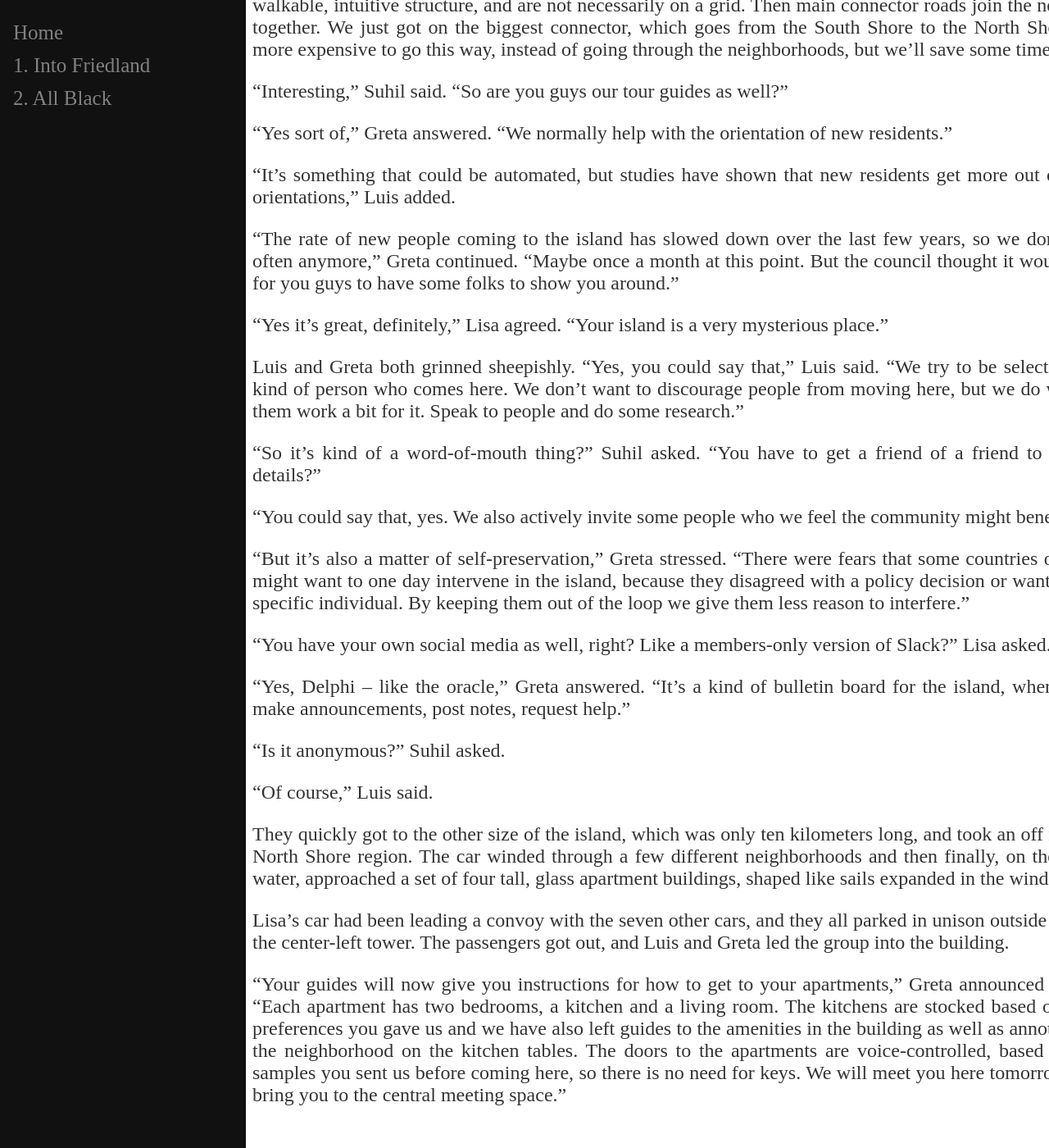
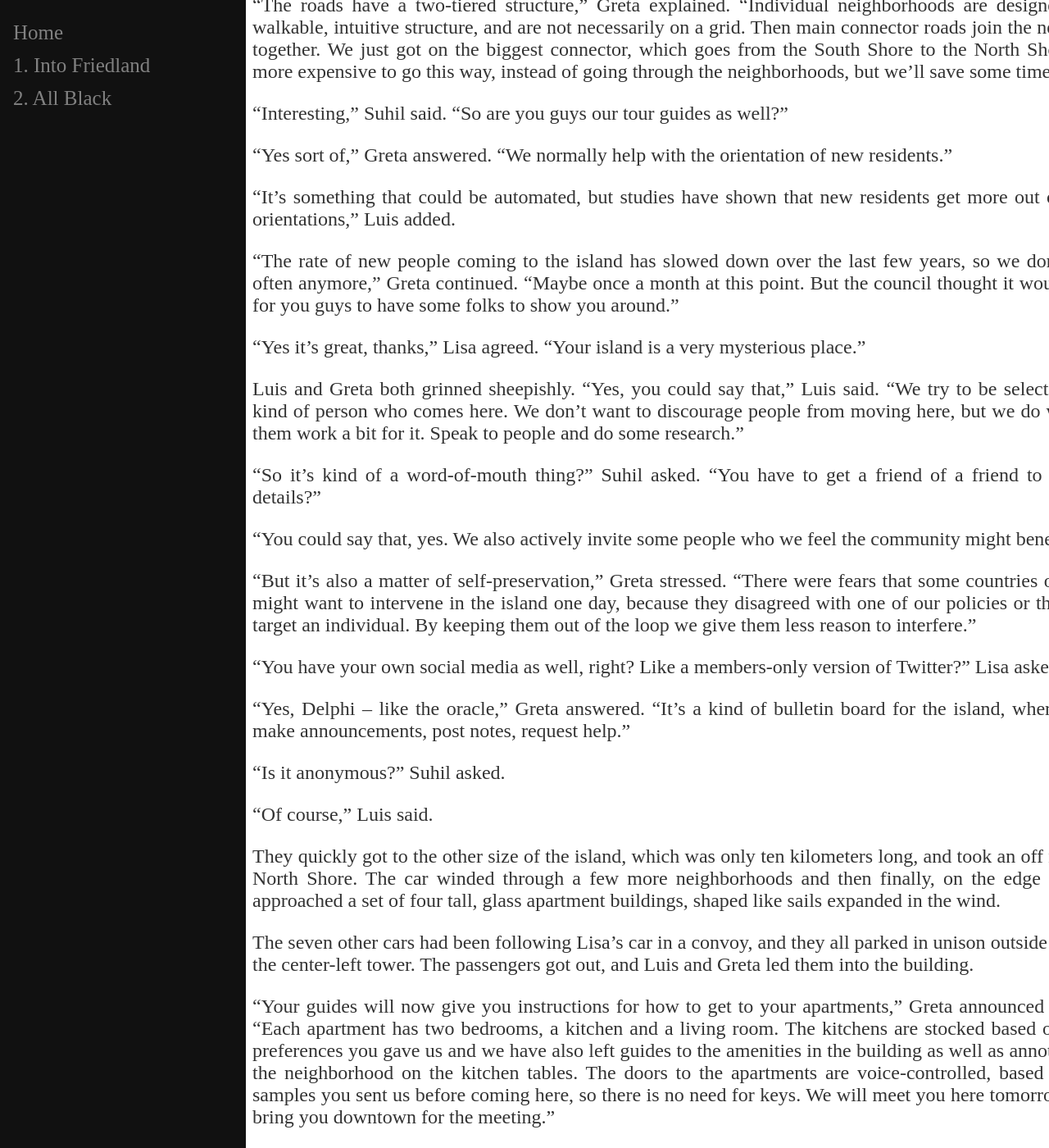
Before and after one commit to fylobc/fylobc.github.io, a Jekyll site: the page built from _parts/Part_0.md, in a window 1280 px wide and 1400 px high, scrolled down 3847 px. Shown: the whole window at 82% size. Built offline with Jekyll 4.4.1, drawn with Linux system fonts in a browser that asks for light colours; some of the changed text lies outside the part shown.

Commit message:
Edited Part 0

```diff
--- a/_parts/Part_0.md
+++ b/_parts/Part_0.md
@@ -71,13 +71,13 @@
 
 “Excellent.”
 
-Luis led them out of the airport and ordered a four person car for Lisa, Greta, Suhil (the other lead negotiator) and himself. The rest of the group also got into four person cars, with two visitors and two hosts.
+Luis led them out of the airport and ordered a four person car for Lisa, Greta, Suhil (the other lead negotiator) and himself. The rest of the group also got into four person cars, with two visitors and two hosts in each.
 
 The lead car was quiet at first, as the hosts respected that Lisa and Suhil were tired from the long trip and let them take the island in.
 
 It was like being an aircraft carrier or one of the artificial islands off Dubai, except that the scale was ten times larger. The water was ever-present -- with the windows rolled down Lisa and Suhil could smell the salt -- and the island was so massive it didn't feel the waves.
 
-There was a studied lack of sterility to Friedland, although it had only been completed five years ago. The master urban plan had been done by B.I.G., but there had been competitions to design individual neighborhoors and even individual buildings, so each part of the island had a distinct character, though everything was hyper-modern and clearly designed with the help of software. In some neighborhoods the apartment blocks seemed almost austere in the precision of their design, in others the buildings were amorphous, with strange shapes intersecting each other at odd angles. Parks and sports fields were scattered throughout, as were some gated compounds which Lisa guessed hid the mansions of the wealthier islanders from view. The streets had wide bike lanes and tree-lined pavements, and cars moved along them in perfect synchonization, except for some narrows side streets which seemed to be reserved for pedestrians and cyclists.
+There was a studied lack of sterility to Friedland, although it had only been completed five years ago. The master urban plan had been done by B.I.G., but there had been competitions to design individual neighborhoors and even individual buildings, so each part of the island had a distinct character, though everything was hyper-modern and clearly designed with the help of software. In some neighborhoods the apartment blocks seemed almost austere in the precision of their design, in others the buildings were amorphous, with strange shapes intersecting each other at odd angles. In general the buildings were four or five stories high, though there were some larger complexes which seemed to be corporate offices. Parks and sports fields were scattered throughout, as were some gated compounds which Lisa guessed hid the mansions of the wealthier islanders from view. The streets had wide bike lanes and tree-lined pavements, and cars moved along them in perfect synchonization, except for some narrows side streets which seemed to be reserved for pedestrians and cyclists.
 
 The city bustled, but it felt undercrowded, and Lisa made a mental note that the island could easily support an increase in population.
 
@@ -93,7 +93,7 @@
 
 "The rate of new people coming to the island has slowed down over the last few years, so we don't do it very often anymore," Greta continued. "Maybe once a month at this point. But the council thought it would be helpful for you guys to have some folks to show you around."
 
-"Yes it's great, definitely," Lisa agreed. "Your island is a very mysterious place."
+"Yes it's great, thanks," Lisa agreed. "Your island is a very mysterious place."
 
 Luis and Greta both grinned sheepishly. "Yes, you could say that," Luis said. "We try to be selective about the kind of person who comes here. We don't want to discourage people from moving here, but we do want to make them work a bit for it. Speak to people and do some research."
 
@@ -101,9 +101,9 @@
 
 "You could say that, yes. We also actively invite some people who we feel the community might benefit from."
 
-"But it's also a matter of self-preservation," Greta stressed. "There were fears that some countries or institutions might want to one day intervene in the island, because they disagreed with a policy decision or wanted to target a specific individual. By keeping them out of the loop we give them less reason to interfere."
+"But it's also a matter of self-preservation," Greta stressed. "There were fears that some countries or institutions might want to intervene in the island one day, because they disagreed with one of our policies or they wanted to target an individual. By keeping them out of the loop we give them less reason to interfere."
 
-"You have your own social media as well, right? Like a members-only version of Slack?" Lisa asked.
+"You have your own social media as well, right? Like a members-only version of Twitter?" Lisa asked.
 
 "Yes, Delphi -- like the oracle," Greta answered. "It's a kind of bulletin board for the island, where people can make announcements, post notes, request help."
 
@@ -111,8 +111,8 @@
 
 "Of course," Luis said.
 
-They quickly got to the other size of the island, which was only ten kilometers long, and took an off ramp into the North Shore region. The car winded through a few different neighborhoods and then finally, on the edge of the water, approached a set of four tall, glass apartment buildings, shaped like sails expanded in the wind.
+They quickly got to the other size of the island, which was only ten kilometers long, and took an off ramp into the North Shore. The car winded through a few more neighborhoods and then finally, on the edge of the water, approached a set of four tall, glass apartment buildings, shaped like sails expanded in the wind.
 
-Lisa's car had been leading a convoy with the seven other cars, and they all parked in unison outside the atrium of the center-left tower. The passengers got out, and Luis and Greta led the group into the building.
+The seven other cars had been following Lisa's car in a convoy, and they all parked in unison outside the atrium of the center-left tower. The passengers got out, and Luis and Greta led them into the building.
 
-"Your guides will now give you instructions for how to get to your apartments," Greta announced to the group. "Each apartment has two bedrooms, a kitchen and a living room. The kitchens are stocked based on the dietary preferences you gave us and we have also left guides to the amenities in the building as well as annotated maps of the neighborhood on the kitchen tables. The doors to the apartments are voice-controlled, based on the voice samples you sent us before coming here, so there is no need for keys. We will meet you here tomorrow at 8AM to bring you to the central meeting space."
+"Your guides will now give you instructions for how to get to your apartments," Greta announced to the group. "Each apartment has two bedrooms, a kitchen and a living room. The kitchens are stocked based on the dietary preferences you gave us and we have also left guides to the amenities in the building as well as annotated maps of the neighborhood on the kitchen tables. The doors to the apartments are voice-controlled, based on the voice samples you sent us before coming here, so there is no need for keys. We will meet you here tomorrow at 8AM to bring you downtown for the meeting."
```
Also changed, not shown: other parts of _parts/Part_0.md (+4 -4 lines), _parts/Part_1.md (+1 -1 lines).
